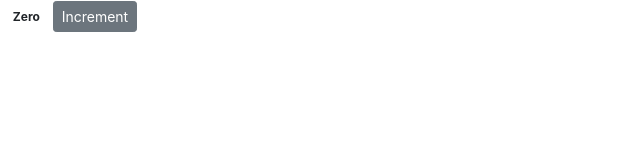
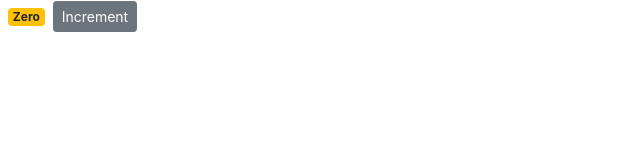
Before and after one commit to rajaashish/counter-app1, a React (Create React App) app: page / in a window 1280 px wide. Shown: the top 160 px of the page, without its empty margins (0-640 px from the left). Built offline with nearby package versions, Linux system fonts and the light colour scheme.

Commit message:
error correction as - missing fron badge

```diff
--- a/src/components/counter.jsx
+++ b/src/components/counter.jsx
@@ -15,7 +15,7 @@ class Counter extends Component {
   }
 
   getBadgeClasses () {
-    let classes = 'badge m-2 badge'
+    let classes = 'badge m-2 badge-'
     classes += this.state.count === 0 ? 'warning' : 'primary'
     return classes
   }
```
